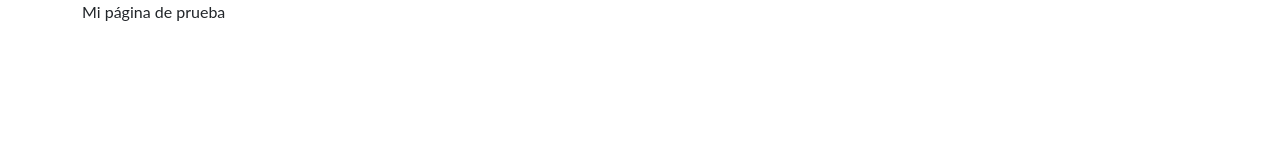
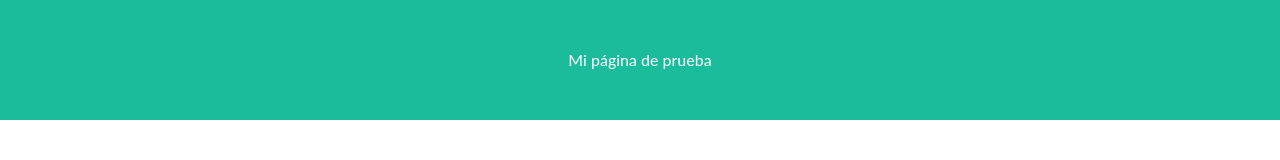
Before and after one commit to Rubiloy/Bootstrap, a plain HTML site: page index.html in a window 1280 px wide. Drawn offline with Linux system fonts and the light colour scheme.

Commit message:
Update index.html

```diff
--- a/index.html
+++ b/index.html
@@ -8,6 +8,6 @@
     <script src="scripts.js"></script>
 </head>
 <body>
-    <div class="container">Mi página de prueba</div>
+    <div class="container-fluid p-5 bg-primary text-white text-center">Mi página de prueba</div>
 </body>
 </html>
```
